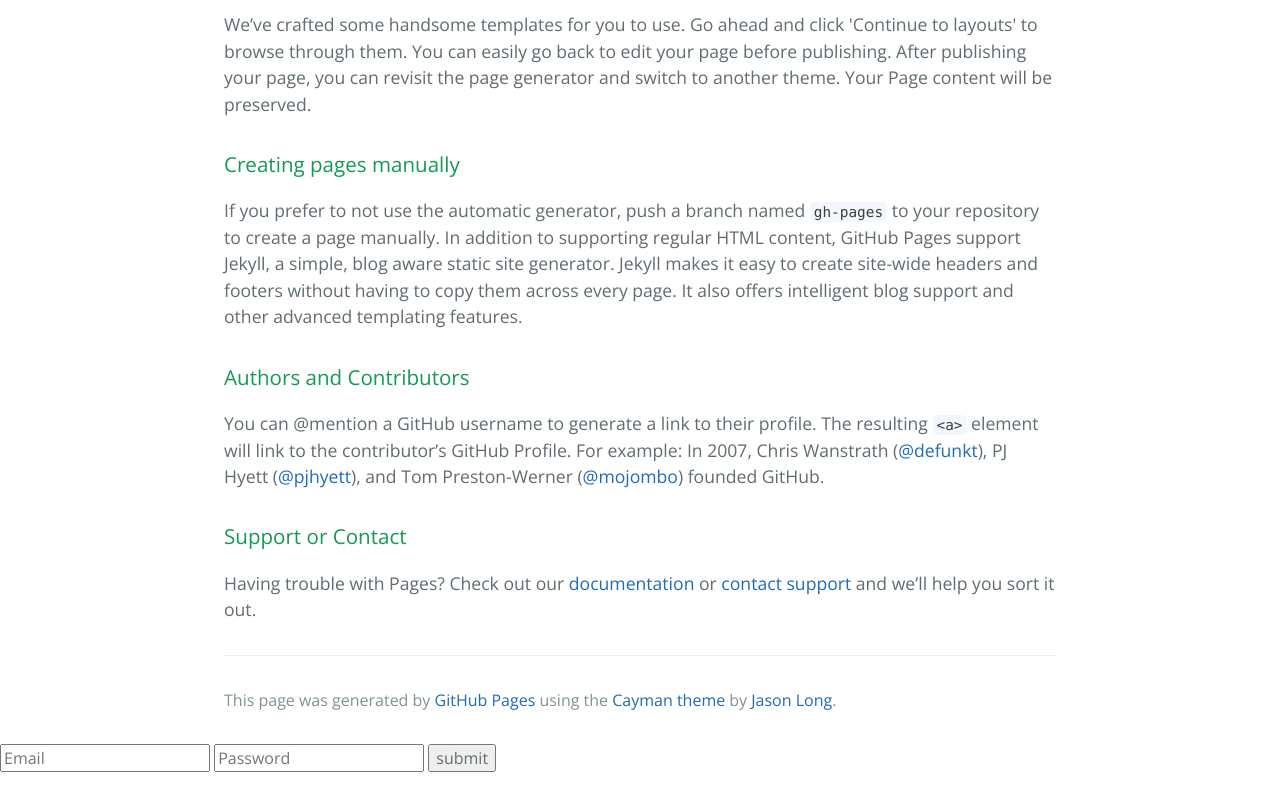
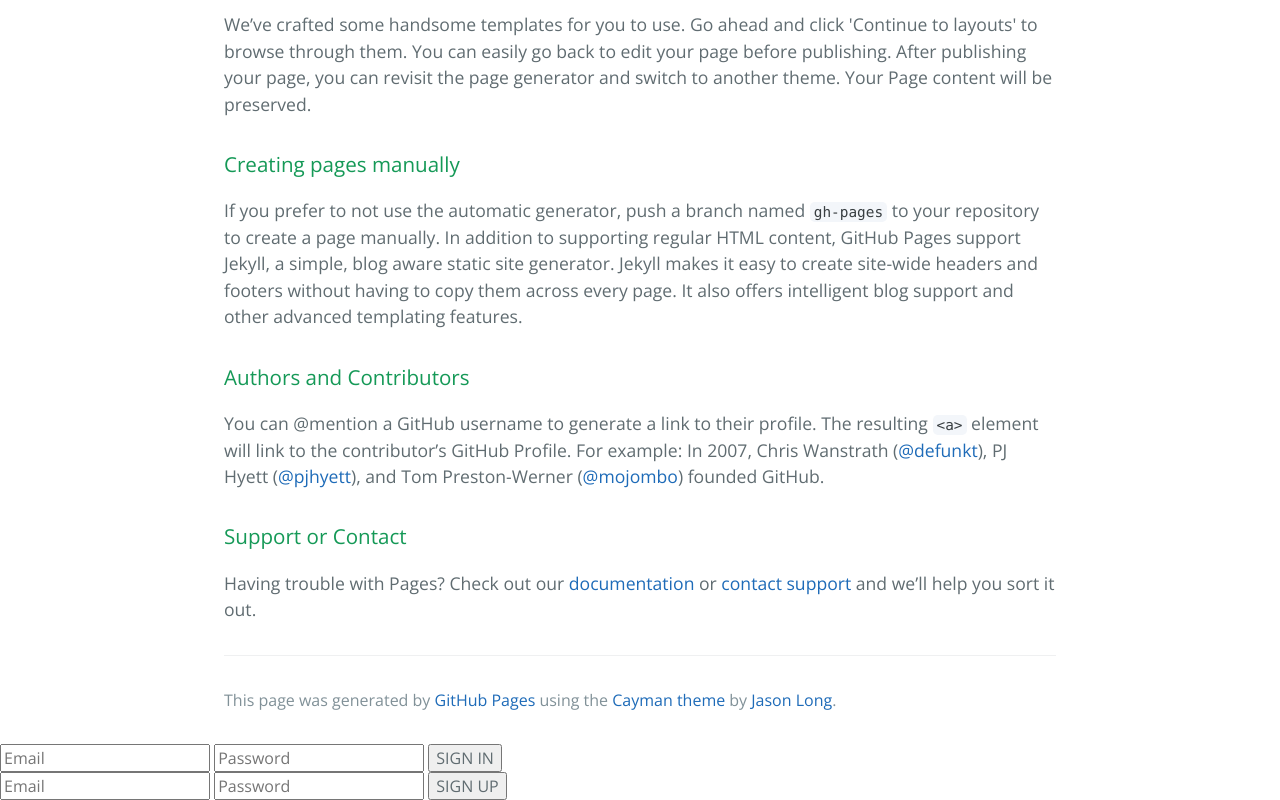
Before and after one commit to alcotell/alcotell.github.io, a plain HTML site: page index.html in a window 1280 px wide. Shown: the part 572-1372 px from the top of the page. Before the commit the page ends 1344 px from the top, so only its background shows below. Drawn offline with nearby package versions, Linux system fonts and the light colour scheme.

Commit message:
Sign up functionality
Sign up functionality

```diff
--- a/index.html
+++ b/index.html
@@ -53,7 +53,13 @@
     <form onsubmit="meraFunction()">
         <input type="text" placeholder="Email" id="emailID" />
         <input type="password" placeholder="Password" id="pass" />
-        <input type="submit" value="submit" />
+        <input type="submit" value="SIGN IN" />
+    </form>
+
+    <form onsubmit="meraFunction2()">
+        <input type="text" placeholder="Email" id="emailID2" />
+        <input type="password" placeholder="Password" id="pass2" />
+        <input type="submit" value="SIGN UP" />
     </form>
 
 
@@ -90,7 +96,42 @@
                 var starCountRef1 = firebase.database().ref('Details/' + kaamKa);
                 starCountRef1.once('value', function(snapshot) {
                     var allResults1 = snapshot.val();
-                    console.log(allResults1);
+                    if(allResults1.pass === document.getElementById('pass').value) {
+                        console.log("SUCCESS");
+                    }
+                    else {
+                        console.log("Failure");
+                    }
+                });
+            }
+        });
+    }
+    var meraFunction2 = function() {
+        event.preventDefault();
+        var database = firebase.database();
+        var starCountRef = firebase.database().ref('Authorize');
+        var alreadyExists = false;
+        starCountRef.once('value', function(snapshot) {
+            var allResults = snapshot.val();
+            for(keyValue in allResults) {
+                if(allResults[keyValue] === document.getElementById('emailID2').value) {
+                    alreadyExists = true;
+                }
+                else {
+
+                }
+            }
+            if(alreadyExists) {
+                console.log("USER ALREADY EXISTS");
+            }
+            else {
+                var newKey = firebase.database().ref().child('Authorize').push().key;
+                var updates = {};
+                updates['/Authorize/' + newKey] = document.getElementById('emailID2').value;
+                firebase.database().ref().update(updates);
+
+                firebase.database().ref('Details/' + newKey).set({
+                    pass: document.getElementById('pass2').value,
                 });
             }
         });
```
